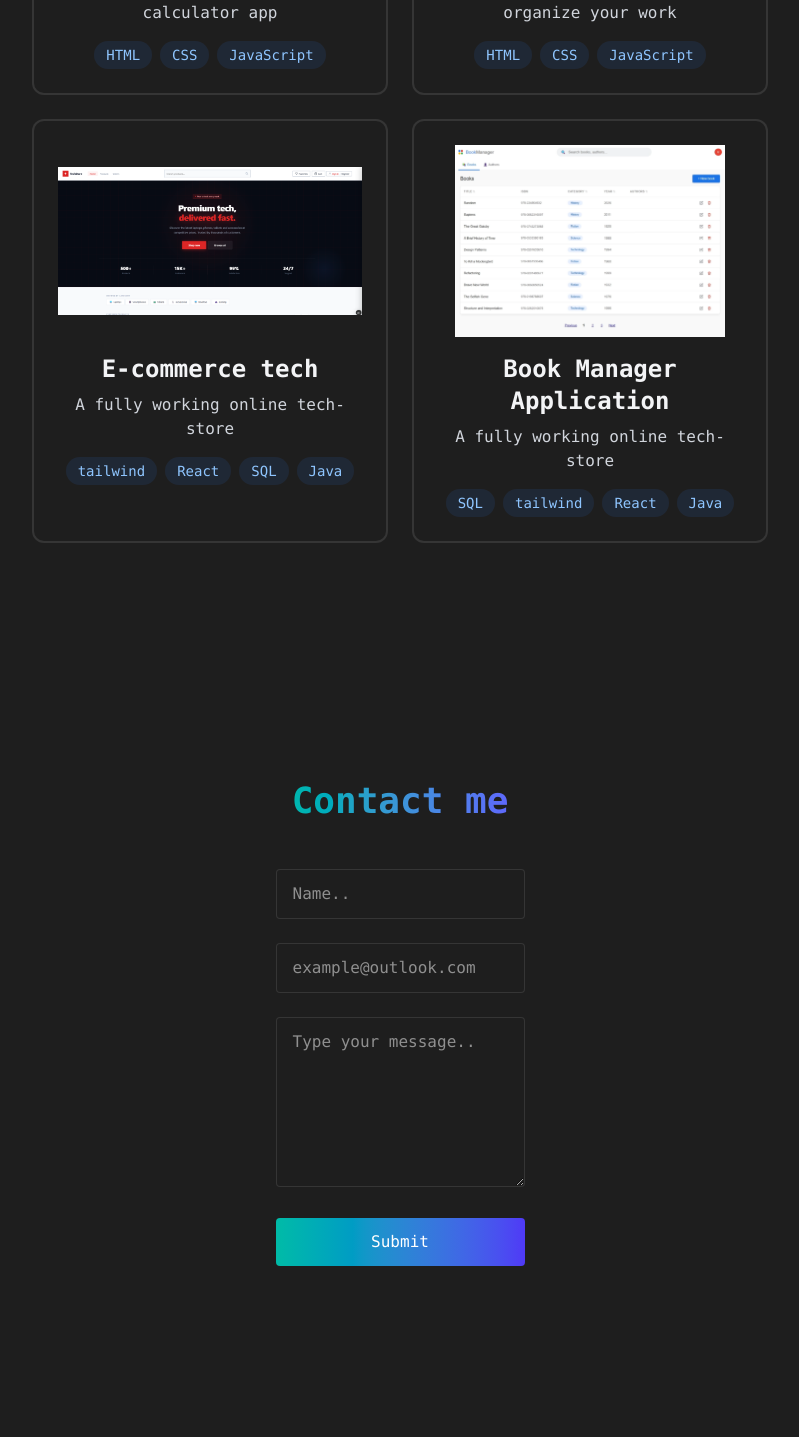
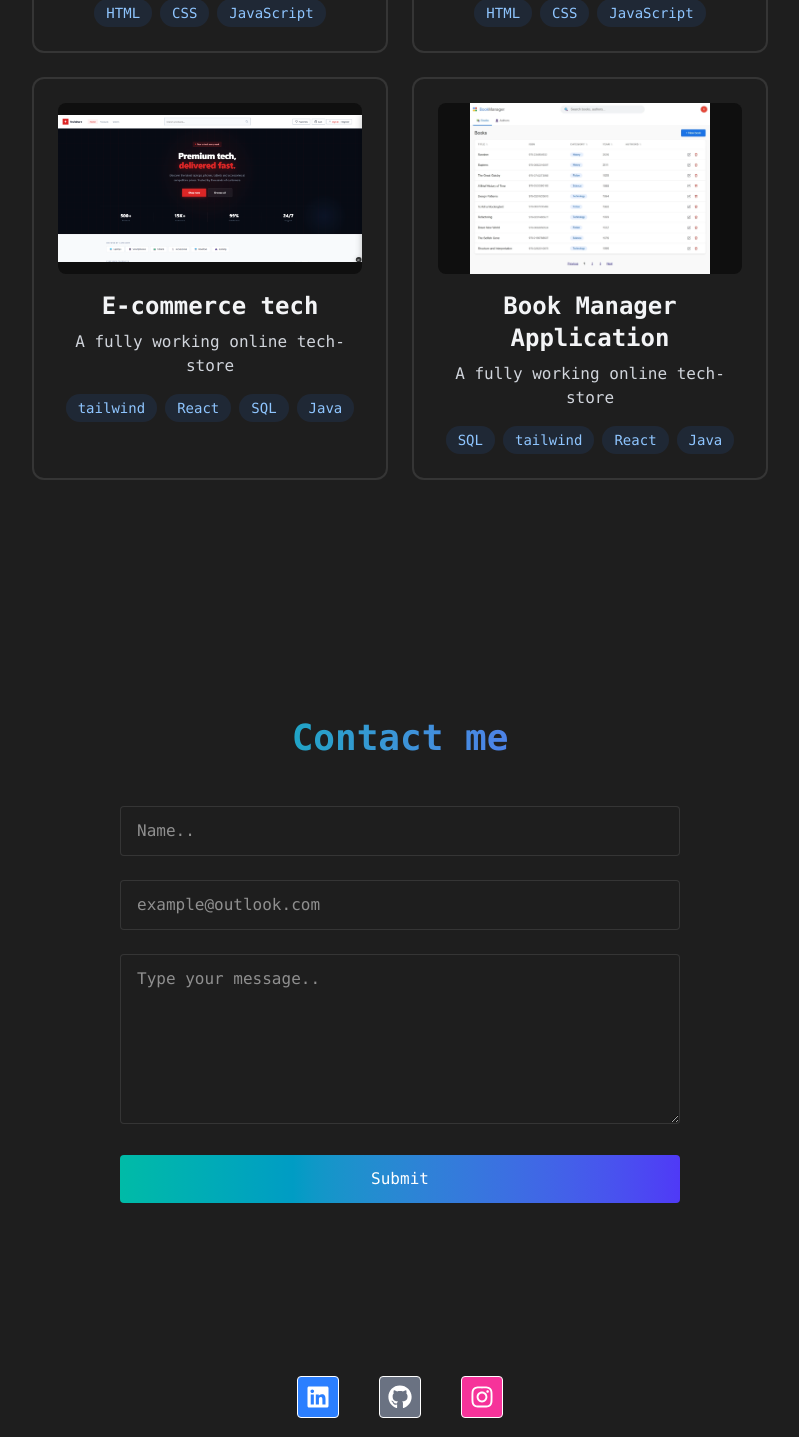
Before and after one commit to PantelisCoding/my-personal-portofolio, a React (Vite) app: page / in a window 1280 px wide. Shown: the part 2545-3982 px from the top of the page, without its empty margins (240-1039 px from the left). Built offline with nearby package versions, Linux system fonts and the light colour scheme.

Commit message:
Fix contact form width

```diff
--- a/src/Sections/Contact.jsx
+++ b/src/Sections/Contact.jsx
@@ -7,7 +7,7 @@ export const Contact = () => {
             className="min-h-screen font-mono flex items-center justify-center py-20"
         >
             <RevealOnScroll>
-            <div className="px-5 w-full max-w-3xl">
+            <div className="px-5 w-full md:w-150">
                 <h2 className="max-w-3xl text-4xl font-semibold mb-12 bg-gradient-to-r from-teal-500 to-indigo-500 bg-clip-text text-transparent text-center">
                     Contact me
                 </h2>
--- a/src/Sections/Projects.jsx
+++ b/src/Sections/Projects.jsx
@@ -5,7 +5,7 @@ import calculator from "../assets/calculator.png";
 import todoapp from "../assets/myproject3.png";
 import RevealOnScroll from '../Ui/RevealOnScroll';
 import techshop from '../assets/techshop.png';
-import bookmanager from '../assets/bookmanager.png';
+import bookmanager from "../assets/bookmanager.png";
 
 function Projects() {
   const [projects] = useState([
@@ -75,11 +75,13 @@ function Projects() {
                   }
                 }}
               >
-                <img
-                  src={project.image}
-                  alt={project.name}
-                  className='w-full h-48 object-contain rounded-lg mb-4'
-                />
+                <div className='w-full aspect-video bg-[#0f0f0f] rounded-lg mb-4 flex items-center justify-center overflow-hidden'>
+                  <img
+                    src={project.image}
+                    alt={project.name}
+                    className='max-w-full max-h-full object-contain'
+                  />
+                </div>
                 <h3 className='text-2xl font-bold text-gray-100 mb-2'>{project.name}</h3>
                 <h3 className='text-gray-300 mb-4'>{project.brief}</h3>
                 <div className='flex flex-wrap justify-center gap-2'>
```
Also changed, not shown: src/assets/cinema.png.
